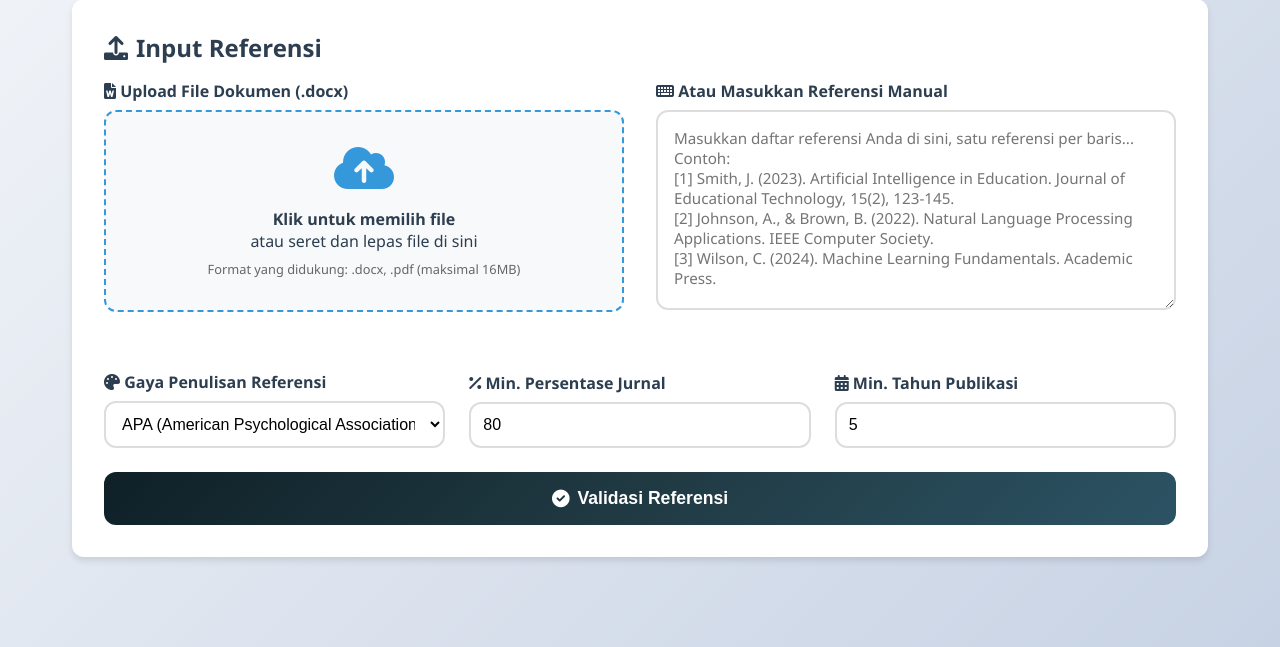
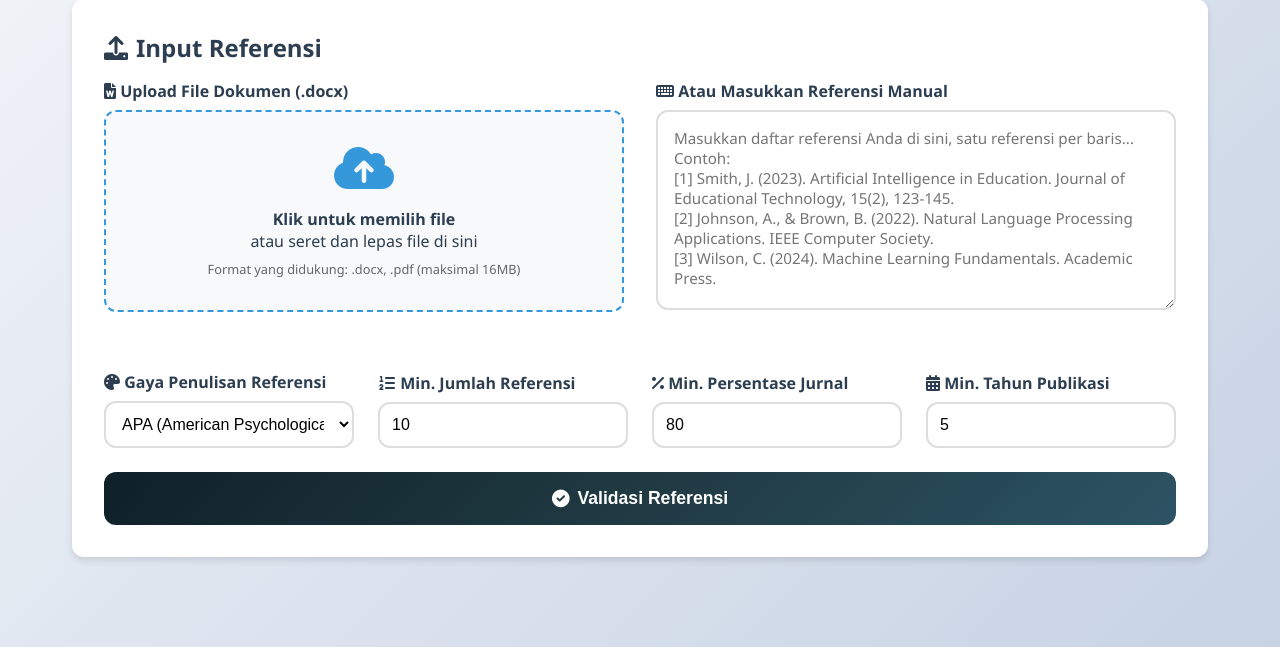
Before and after one commit to ArvinSSatria/reference-validator, a Flask app: page / in a window 1280 px wide. Shown: the part 273-920 px from the top of the page. Run offline with Flask 3, Linux system fonts and the light colour scheme.

Commit message:
feat: Add customizable minimum reference count and remove mandatory reference header
- Added input field for minimum reference count next to citation style selector
- Users can now set their own minimum reference count (1-200, default: 10)
- Updated validation logic to use user-specified minimum reference count
- Modified text_utils.py to allow manual reference input without "Daftar Pustaka" header
- System now processes all text as references if header is not found
- Updated CSS grid to support 4-column layout (responsive: 4->2->1 columns)
- Improved user flexibility for both file and manual text input

```diff
--- a/app/routes.py
+++ b/app/routes.py
@@ -207,13 +207,6 @@ def _cleanup_session_files():
 
 
 def _cleanup_old_upload_files(max_age_hours=1):
-    """
-    Menghapus file-file di folder uploads yang lebih tua dari max_age_hours.
-    Dipanggil secara otomatis saat ada request validasi baru.
-
-    Args:
-        max_age_hours: Umur maksimal file dalam jam (default: 1 jam)
-    """
     try:
         upload_folder = app.config.get('UPLOAD_FOLDER', 'uploads')
         if not os.path.exists(upload_folder):
@@ -237,7 +230,7 @@ def _cleanup_old_upload_files(max_age_hours=1):
                 try:
                     os.remove(filepath)
                     deleted_count += 1
-                    logger.debug(f"🗑️ Auto-deleted old file: {filename} (age: {file_age/3600:.1f}h)")
+                    logger.debug(f"Auto-deleted old file: {filename} (age: {file_age/3600:.1f}h)")
                 except Exception as e:
                     logger.warning(f"Failed to delete old file {filename}: {e}")
 
--- a/static/css/style.css
+++ b/static/css/style.css
@@ -124,7 +124,7 @@ body {
 
 .options-grid {
     display: grid;
-    grid-template-columns: 1fr 1fr 1fr;
+    grid-template-columns: 1fr 1fr 1fr 1fr;
     gap: 1.5rem;
     align-items: end; /* Membuat label dan input sejajar di bagian bawah */
 }
@@ -143,7 +143,14 @@ input[type="number"]:focus {
     border-color: var(--secondary-color);
 }
 
-/* Membuatnya kembali menjadi satu kolom di layar kecil */
+/* Membuatnya menjadi 2 kolom di layar sedang, 1 kolom di layar kecil */
+@media (max-width: 1024px) {
+    .options-grid {
+        grid-template-columns: 1fr 1fr;
+        gap: 1rem;
+    }
+}
+
 @media (max-width: 768px) {
     .options-grid {
         grid-template-columns: 1fr;
--- a/templates/index.html
+++ b/templates/index.html
@@ -71,6 +71,13 @@ Contoh:
                             <option value="Harvard">Harvard Style</option>
                             <option value="Auto">Orther</option>
                         </select>
+                    </div>
+                    <div class="form-group">
+                        <label for="minRefCountInput">
+                            <i class="fas fa-list-ol"></i> Min. Jumlah Referensi
+                        </label>
+                        <input type="number" id="minRefCountInput" name="min_ref_count" min="1" max="200"
+                            value="10">
                     </div>
                     <div class="form-group">
                         <label for="journalPercentInput">
```
Also changed, not shown: app/services/validation_service.py (+13 -7 lines), app/utils/text_utils.py (+5 -2 lines).
